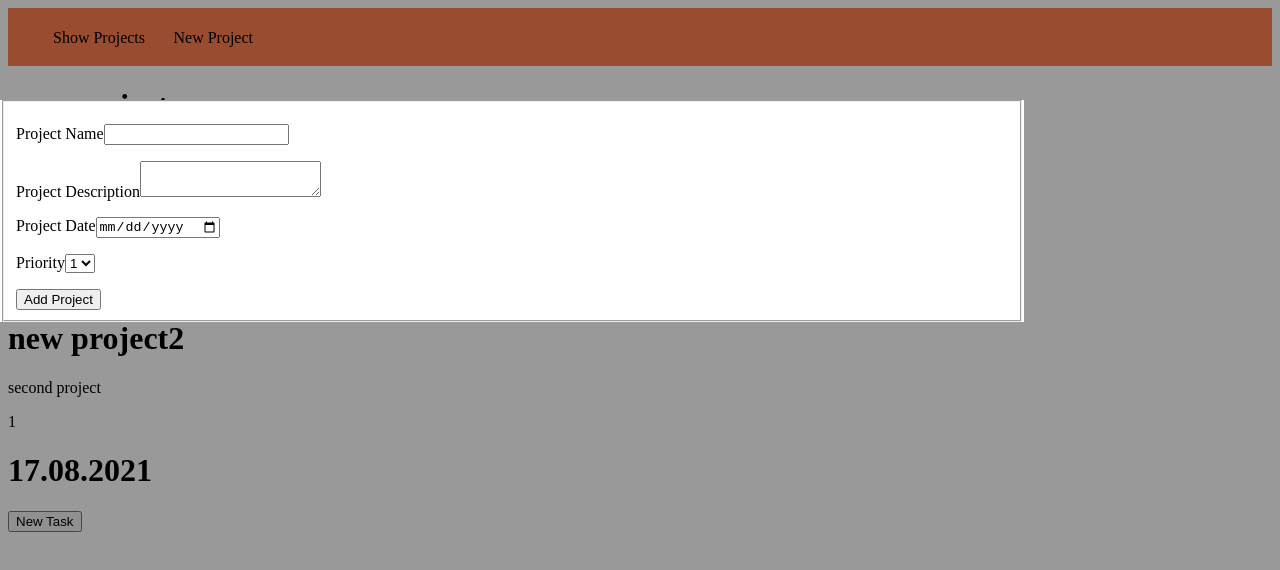
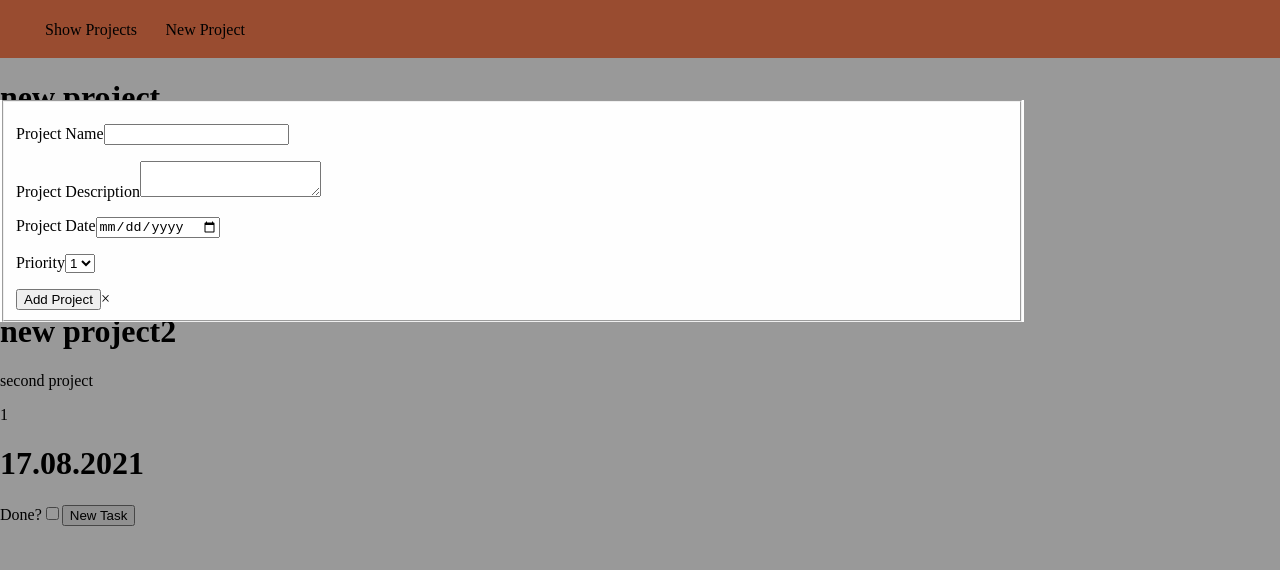
Before and after one commit to cfuchs90/todo-app, a website built with webpack: page dist/index.html in a window 1280 px wide. Both pictures are taken after a click on the item "New Project". Built offline with nearby package versions, Linux system fonts and the light colour scheme.

Commit message:
forms work, can create all Elements

```diff
--- a/src/index.js
+++ b/src/index.js
@@ -18,6 +18,9 @@ secondProject.addTask(thirdItem);
 ProjectContainer.addProject(firstProject);
 ProjectContainer.addProject(secondProject);
 
+let bla = ProjectContainer.getProjectByName("new project2");
+console.log(bla);
+
 
 PageDOM.createNavBar(["Show Projects", "New Project"]);
 
--- a/src/modules/base_objects.js
+++ b/src/modules/base_objects.js
@@ -52,8 +52,8 @@ class Task {
 }
 
 class Project extends Task {
-    constructor(name, description, priority, dueDate) {
-        super(name, description, priority, dueDate);
+    constructor(name, description, priority, dueDate, done) {
+        super(name, description, priority, dueDate, done);
     }
 
     // Array containing all the task associated with the project
@@ -73,6 +73,10 @@ class Project extends Task {
 
     deleteDoneTasks = function() {
         this.taskList = this.taskList.filter(item => item.done == false)
+    }
+
+    getTasks = function() {
+        return this.taskList;
     }
 }
 
@@ -97,12 +101,17 @@ const ProjectContainer = (function() {
         return projectList;
     }
 
+    const getProjectByName = function(searchName) {
+        return projectList.find(item => item.getName() == searchName)
+    }
+
 
     return({
         logProjects,
         addProject,
         deleteProject,
         getProjects,
+        getProjectByName,
     })
 }())
 
--- a/src/modules/dom-creator.js
+++ b/src/modules/dom-creator.js
@@ -5,141 +5,6 @@ import "../styles/main-style.scss";
 const PageDOM = (function() {
     const rootNode = document.querySelector(".project-container");
     const headerNode = document.querySelector("header");
-    const formArea = document.querySelector(".form-area");
-
-    const formWrapInParagraph = function(labelElement, inputElement) {
-        let paragraphWrapper = document.createElement("p");
-        paragraphWrapper.appendChild(labelElement);
-        paragraphWrapper.appendChild(inputElement);
-
-        return paragraphWrapper;
-    }
-
-
-    const formPriorityOptions = function(isProject = true) {
-        if(isProject) {
-            var specifier = "project"
-        } else {
-            var specifier = "task"
-        }
-
-        let selectElement = document.createElement("select");
-        let selectLabel = document.createElement("label")
-        let priorityCodes = [1, 2, 3, 4, 5];
-
-        selectElement.id = "new-" + specifier + "-priority";
-
-        selectLabel.htmlFor = selectElement.id;
-        selectLabel.textContent = "Priority"
-
-        priorityCodes.forEach(item => {
-            let optionElement = document.createElement("option");
-            optionElement.textContent = item;
-            selectElement.appendChild(optionElement);
-        })
-
-        return formWrapInParagraph(selectLabel, selectElement);
-    }
-
-
-    const createNewProjectForm = function(isProject = true) {
-        if(isProject) {
-            var specifier = "project";
-            var labelPrefix = "Project ";
-        } else {
-            var specifier = "task"
-            var labelPrefix = "Task ";
-        }
-
-        let nameId = "new-" + specifier + "-name";
-        let descriptionId = "new-" + specifier + "-description";
-        let dueDateId = "new-" + specifier + "-duedate";
-
-        // create project form elements
-        let formDiv = document.createElement("div");
-        formDiv.classList.add("form-container");
-
-        let formFieldSet = document.createElement("fieldset");
-        let formElement = document.createElement("form");
-        let formInputName = document.createElement("input");
-        let formInputDescription = document.createElement("textarea");
-        let formInputDueDate = document.createElement("input");
-        let formAddProjectButton = document.createElement("button");
-
-
-        formInputDueDate.setAttribute("type", "date");
-
-        formInputName.id = nameId;
-        formInputDescription.id = descriptionId;
-        formInputDueDate.id = dueDateId;
-
-        // projectFormInputName.id = "new-" + specifier + "-name";
-        // projectFormInputDescription.id = "new-" + specifier + "-description";
-        // projectFormInputDueDate.id = "new-" + specifier + "-duedate";
-
-        // create project form Labels
-        let formLabelName = document.createElement("label");
-        let formLabelDescription = document.createElement("label");
-        let formLabelDueDate = document.createElement("label");
-
-        formLabelName.htmlFor = nameId;
-        formLabelDescription.htmlFor = descriptionId;
-        formLabelDueDate.htmlFor = dueDateId;
-
-        formLabelName.textContent = labelPrefix + "Name";
-        formLabelDescription.textContent = labelPrefix + "Description";
-        formLabelDueDate.textContent = labelPrefix + "Date";
-
-        // button to add project to the projectList of the ProjectContainer
-        formAddProjectButton.textContent = "Add " + labelPrefix;
-
-        formAddProjectButton.addEventListener("click", function(e) {
-            e.preventDefault();
-
-            let newName = document.querySelector("#" + nameId).value;
-            let newDescription = document.querySelector("#" + descriptionId).value;
-            let newDueDate = document.querySelector("#" + dueDateId).value;
-            let newPriority = document.querySelector("#new-project-priority").value;
-
-
-            // create Project element from form data
-            if(newName && newDescription && newDueDate && newPriority) {
-                let newDueDateFormatted = format(new Date(newDueDate), "dd.MM.yyyy");
-
-                if(isProject) {
-                    let newProject = new Project(newName, newDescription, newDueDateFormatted, newPriority);
-                    ProjectContainer.addProject(newProject);
-                    ProjectContainer.logProjects();
-                }
-
-            formArea.style.display = "none";
-            clearFormArea();
-            renderProjects(ProjectContainer.getProjects());
-            }
-        });
-
-        // create paragraph wrapper for form elements
-        let formNameParagraph = formWrapInParagraph(formLabelName, formInputName);
-        let formDescriptionParagraph = formWrapInParagraph(formLabelDescription, formInputDescription);
-        let formDueDateParagraph = formWrapInParagraph(formLabelDueDate, formInputDueDate);
-        let formPrioritySelection = formPriorityOptions();
-
-        // append label and input elements to form element
-        formElement.appendChild(formNameParagraph);
-        formElement.appendChild(formDescriptionParagraph);
-        formElement.appendChild(formDueDateParagraph);
-        formElement.appendChild(formPrioritySelection);
-        formElement.appendChild(formAddProjectButton);
-
-        formFieldSet.appendChild(formElement);
-        formDiv.appendChild(formFieldSet);
-
-        // append form element to the main form-container element
-        formArea.appendChild(formDiv);
-    }
-
-
-    const log = () => console.log("PageDOM here");
 
 
     const createNavBar = function(linkNames) {
@@ -159,8 +24,7 @@ const PageDOM = (function() {
         });
 
         linkItemNewProject.addEventListener("click", function(e) {
-            formArea.style.display = "block";
-            createNewProjectForm();
+            FormCreator.createNewElementForm();
         });
 
         linkItemShowProjects.appendChild(linkItemShowProjectsText);
@@ -176,30 +40,58 @@ const PageDOM = (function() {
         headerNode.appendChild(navBarElement);
     }
 
-    const createProjectElement = function(projectElement) {
-        let projectCard = document.createElement("div");
-        let projectNameHeader = document.createElement("h1");
-        let projectDescriptionBox = document.createElement("p");
-        let projectDueDateElement = document.createElement("span");
-        let projectPriorityBox = document.createElement("h1");
-        let projectAddTaskButton = document.createElement("button");
 
-        projectCard.classList.add("project-card");
+    const createCardElement = function(baseObjectElement) {
+        let isProject = baseObjectElement instanceof Project;
 
-        projectNameHeader.textContent = projectElement.getName();
-        projectDescriptionBox.textContent = projectElement.getDescription();
-        projectDueDateElement.textContent = projectElement.getDueDate();
-        projectPriorityBox.textContent = projectElement.getPriority();
-        projectAddTaskButton.textContent = "New Task";
+        // TODO ProjectDown Arrow Slider to show tasks in projects
+        let card = document.createElement("div");
+        let nameHeader = document.createElement("h1");
+        let descriptionBox = document.createElement("p");
+        let dueDateElement = document.createElement("span");
+        let priorityBox = document.createElement("h1");
+        let doneCheckboxElement = document.createElement("input");
+        let doneCheckboxLabel = document.createElement("label");
 
-        projectCard.appendChild(projectNameHeader);
-        projectCard.appendChild(projectDescriptionBox);
-        projectCard.appendChild(projectDueDateElement);
-        projectCard.appendChild(projectPriorityBox);
-        projectCard.appendChild(projectAddTaskButton);
 
-        return projectCard;
+        doneCheckboxElement.setAttribute("type", "checkbox");
+        doneCheckboxElement.id = "done-" + baseObjectElement.getName();
+
+        doneCheckboxLabel.textContent = "Done?";
+        doneCheckboxLabel.htmlFor = doneCheckboxElement.id;
+
+
+        nameHeader.textContent = baseObjectElement.getName();
+        descriptionBox.textContent = baseObjectElement.getDescription();
+        dueDateElement.textContent = baseObjectElement.getDueDate();
+        priorityBox.textContent = baseObjectElement.getPriority();
+
+
+        card.appendChild(nameHeader);
+        card.appendChild(descriptionBox);
+        card.appendChild(dueDateElement);
+        card.appendChild(priorityBox);
+        card.appendChild(doneCheckboxLabel);
+        card.appendChild(doneCheckboxElement);
+
+        if(isProject) {
+            let addTaskButton = document.createElement("button");
+            addTaskButton.textContent = "New Task";
+
+            addTaskButton.addEventListener("click", function(e) {
+                let currentProjectName = baseObjectElement.getName()
+                FormCreator.createNewElementForm(currentProjectName);
+            });
+
+            card.appendChild(addTaskButton);
+            card.classList.add("project-card");
+        } else {
+            card.classList.add("task-card");
+        }
+
+        return card;
     }
+
 
     const logProjects = function() {
         console.log(projectList);
@@ -208,20 +100,166 @@ const PageDOM = (function() {
     const renderProjects = function(projectList) {
         clearProjectArea();
         projectList.forEach(function(item) {
-            let newProjectElement = createProjectElement(item);
+            let newProjectElement = createCardElement(item);
             rootNode.appendChild(newProjectElement);
         });
 
     }
 
+    const renderTasks = function(project) {
+        // TODO
+    }
+
     const clearProjectArea = function() {
-        // console.log(rootNode.children);
-        let childElements = rootNode.childNodes;
-
-        // childElements.forEach(item => rootNode.removeChild(item));
         while(rootNode.firstChild) {
             rootNode.removeChild(rootNode.firstChild);
         }
+    }
+
+    return {
+        createCardElement,
+        createNavBar,
+        renderProjects,
+        logProjects,
+        clearProjectArea,
+    }
+})()
+
+
+const FormCreator = (function() {
+    const formArea = document.querySelector(".form-area");
+
+    const formWrapInParagraph = function(labelElement, inputElement) {
+            let paragraphWrapper = document.createElement("p");
+            paragraphWrapper.appendChild(labelElement);
+            paragraphWrapper.appendChild(inputElement);
+
+            return paragraphWrapper;
+        }
+
+
+    const createNewElementForm = function(projectName = "") {
+        const priorityCodes = [1, 2, 3, 4, 5];
+        const projNameDefined = projectName !== "";
+
+        if(projNameDefined) {
+            var specifier = "task"
+            var labelPrefix = "Task ";
+        } else {
+            var specifier = "project";
+            var labelPrefix = "Project ";
+        }
+
+        let nameId = "new-" + specifier + "-name";
+        let descriptionId = "new-" + specifier + "-description";
+        let dueDateId = "new-" + specifier + "-duedate";
+        let priorityId = "new-" + specifier + "-priority";
+
+        // create project form elements
+        let formDiv = document.createElement("div");
+        formDiv.classList.add("form-container");
+
+        let formFieldSet = document.createElement("fieldset");
+        let formElement = document.createElement("form");
+        let formInputName = document.createElement("input");
+        let formInputDescription = document.createElement("textarea");
+        let formInputDueDate = document.createElement("input");
+        let formAddProjectButton = document.createElement("button");
+        let formCloseButton = document.createElement("span");
+        let formSelectElement = document.createElement("select");
+
+        priorityCodes.forEach(item => {
+                    let optionElement = document.createElement("option");
+                    optionElement.textContent = item;
+                    formSelectElement.appendChild(optionElement);
+                })
+
+        formCloseButton.innerHTML = "&times;";
+
+        formInputDueDate.setAttribute("type", "date");
+
+        formInputName.id = nameId;
+        formInputDescription.id = descriptionId;
+        formInputDueDate.id = dueDateId;
+        formSelectElement.id = priorityId;
+
+
+        // create project form Labels
+        let formLabelName = document.createElement("label");
+        let formLabelDescription = document.createElement("label");
+        let formLabelDueDate = document.createElement("label");
+        let formLabelSelect = document.createElement("label")
+
+        formLabelName.htmlFor = nameId;
+        formLabelDescription.htmlFor = descriptionId;
+        formLabelDueDate.htmlFor = dueDateId;
+        formLabelSelect.htmlFor = priorityId;
+
+        formLabelName.textContent = labelPrefix + "Name";
+        formLabelDescription.textContent = labelPrefix + "Description";
+        formLabelDueDate.textContent = labelPrefix + "Date";
+        formLabelSelect.textContent = "Priority";
+
+        // button to add project to the projectList of the ProjectContainer
+        formAddProjectButton.textContent = "Add " + labelPrefix;
+
+        formAddProjectButton.addEventListener("click", function(e) {
+            e.preventDefault();
+
+            let newName = document.querySelector("#" + nameId).value;
+            let newDescription = document.querySelector("#" + descriptionId).value;
+            let newDueDate = document.querySelector("#" + dueDateId).value;
+            let newPriority = document.querySelector("#" + priorityId).value;
+
+
+            // create Project or Task object from form data and add to appropriate place
+            if(newName && newDescription && newDueDate && newPriority) {
+                let newDueDateFormatted = format(new Date(newDueDate), "dd.MM.yyyy");
+
+                if(projNameDefined) {
+                    let newTask = new Task(newName, newDescription, newDueDateFormatted, newPriority);
+                    let currentProject = ProjectContainer.getProjectByName(projectName);
+                    currentProject.addTask(newTask);
+                    currentProject.logTasks();
+                } else {
+                    let newProject = new Project(newName, newDescription, newDueDateFormatted, newPriority);
+                    ProjectContainer.addProject(newProject);
+                    ProjectContainer.logProjects();
+                }
+
+            formArea.style.display = "none";
+            clearFormArea();
+            PageDOM.renderProjects(ProjectContainer.getProjects());
+            }
+        });
+
+        // close button event listener
+        formCloseButton.addEventListener("click", function(e) {
+            e.preventDefault();
+            formArea.style.display = "none";
+            clearFormArea();
+        });
+
+        // create paragraph wrapper for form elements
+        let formNameParagraph = formWrapInParagraph(formLabelName, formInputName);
+        let formDescriptionParagraph = formWrapInParagraph(formLabelDescription, formInputDescription);
+        let formDueDateParagraph = formWrapInParagraph(formLabelDueDate, formInputDueDate);
+        let formPrioritySelection = formWrapInParagraph(formLabelSelect, formSelectElement);
+
+        // append label and input elements to form element
+        formElement.appendChild(formNameParagraph);
+        formElement.appendChild(formDescriptionParagraph);
+        formElement.appendChild(formDueDateParagraph);
+        formElement.appendChild(formPrioritySelection);
+        formElement.appendChild(formAddProjectButton);
+        formElement.appendChild(formCloseButton);
+
+        formFieldSet.appendChild(formElement);
+        formDiv.appendChild(formFieldSet);
+
+        // append form element to the main form-container element
+        formArea.style.display = "block";
+        formArea.appendChild(formDiv);
     }
 
 
@@ -233,16 +271,9 @@ const PageDOM = (function() {
 
 
     return {
-        log,
-        createProjectElement,
-        createNavBar,
-        // addProject,
-        // deleteProject,
-        renderProjects,
-        logProjects,
-        createNewProjectForm,
-        clearProjectArea,
+        createNewElementForm
     }
-})()
+
+}())
 
 export  { PageDOM };
--- a/src/styles/main-style.scss
+++ b/src/styles/main-style.scss
@@ -2,8 +2,8 @@
     font-size: 16px;
 }
 
-html {
-    margin-top: 0;
+html, body {
+    margin: 0;
     padding: 0;
 }
 
@@ -54,8 +54,12 @@ header  {
     width: 80%;
     background: #fefefe;
 
-    form {
+    span {
+        cursor: pointer;
+    }
+
+    // form {
         // display: flex;
-        // flex-direction: column;
-    }
+    //     // flex-direction: column;
+    // }
 }
```
Also changed, not shown: dist/main.js.
